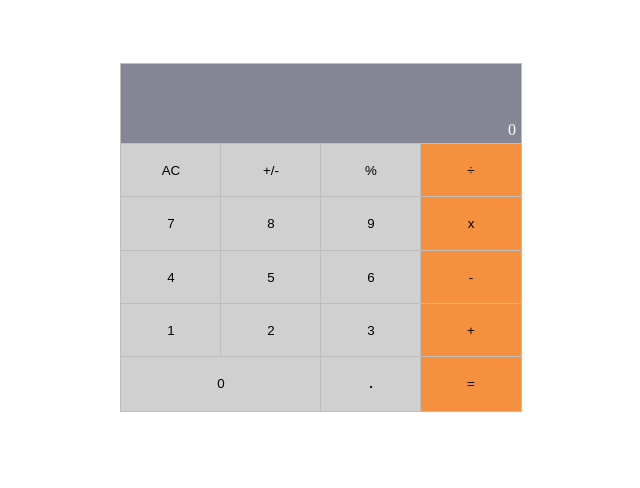
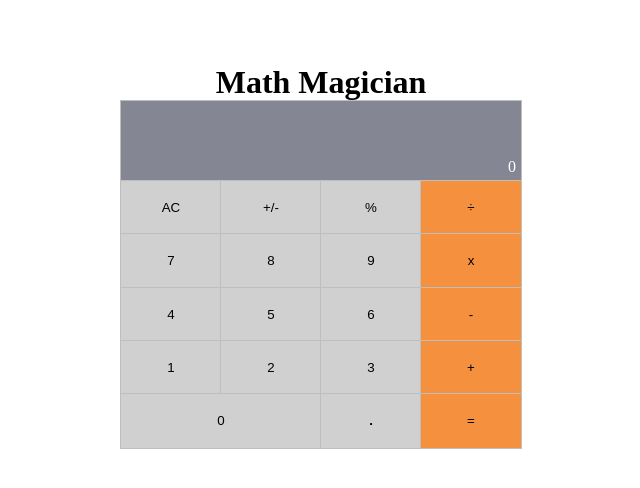
Before and after one commit to jheart-vic/Math-Magicians, a React (Create React App) app: page / in a window 1280 px wide. Shown: the top 488 px of the page, without its empty margins (319-959 px from the left). Built offline with nearby package versions, Linux system fonts and the light colour scheme.

Commit message:
Check for linters

```diff
--- a/src/components/Calculator.js
+++ b/src/components/Calculator.js
@@ -29,6 +29,7 @@ class Calculator extends React.PureComponent {
      const { obj } = this.state;
      return (
        <div className="container">
+        <h1>Math Magician</h1>
          <InputResult displayState={obj} />
          <Button buttonClick={this.onButtonClick} />
        </div>
```
